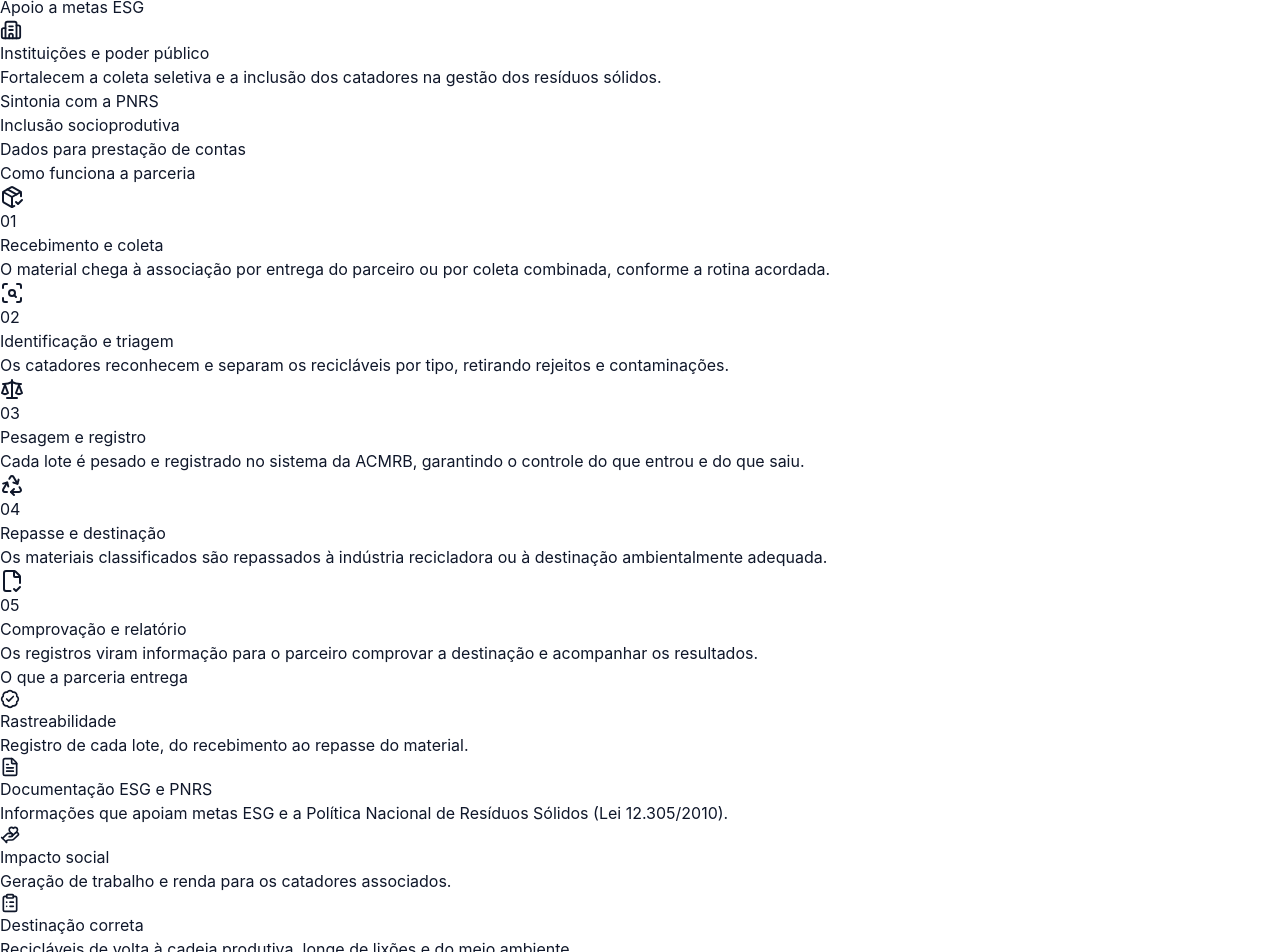
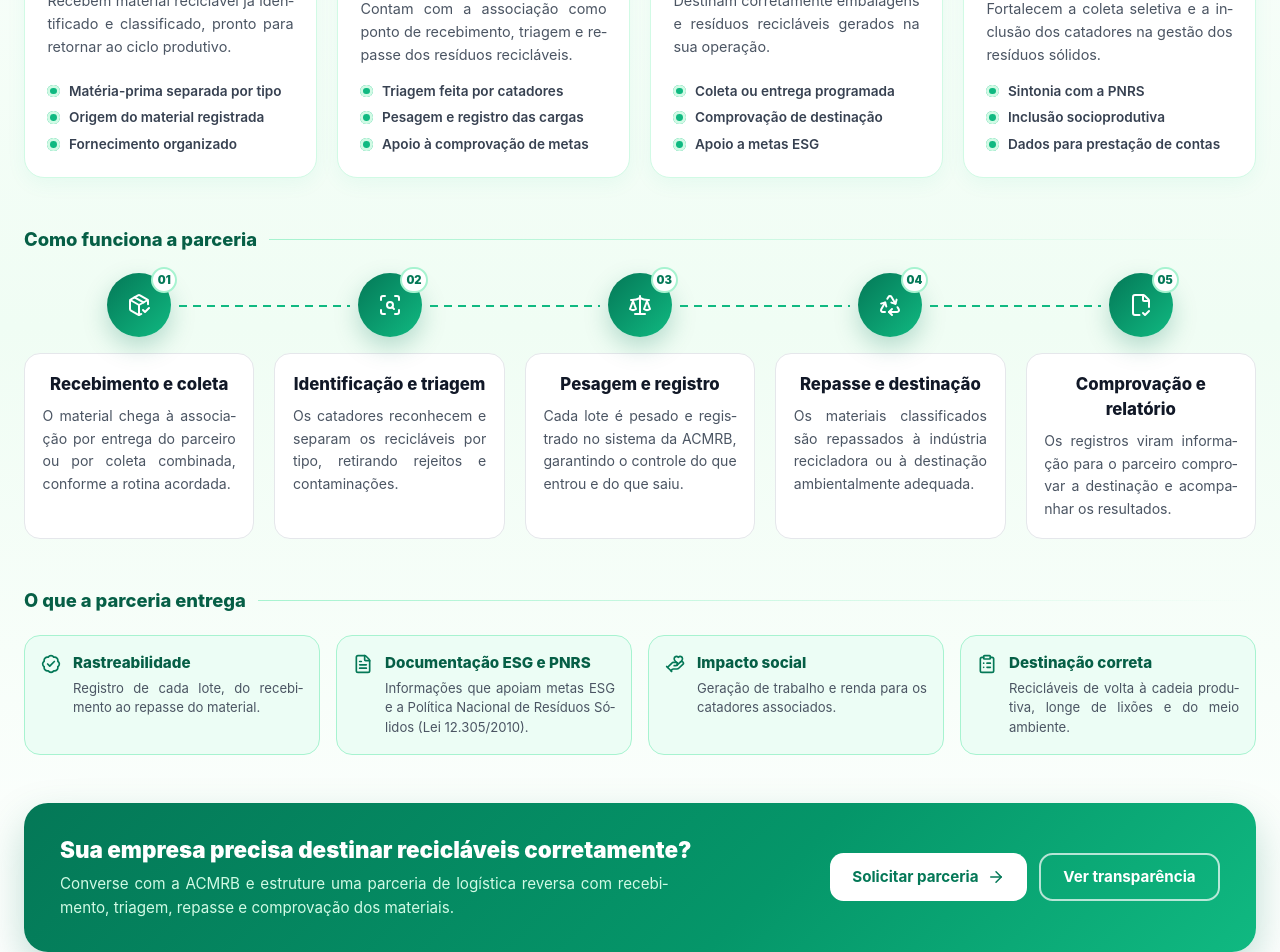
Before and after one commit to joota2500/acmrb-platform, a Next.js app: page / in a window 1280 px wide. Shown: the part 5180-6132 px from the top of the page. Built offline with nearby package versions, Linux system fonts and the light colour scheme; no server answers; the database is empty.

Commit message:
Estilos da seção Logística Reversa no padrão da Operação Integrada e responsividade

```diff
--- a/src/styles/reverse-logistics.css
+++ b/src/styles/reverse-logistics.css
@@ -1,60 +1,37 @@
-/* ==================== REVERSE LOGISTICS ==================== */
+/* ==================== REVERSE LOGISTICS SECTION ("Logística Reversa") ====================
+ * Paleta: verdes/esmeralda do projeto (#047857, #059669, #10b981, #a7f3d0,
+ * #d1fae5, #ecfdf5) + cinzas de texto (#111827, #374151, #4b5563).
+ * Breakpoints: celular ≤480px | tablet 481–1024px | desktop >1024px.
+ */
 
-.reverse {
+.revlog {
   position: relative;
   overflow: hidden;
-  padding: 4rem 0;
+  background: linear-gradient(180deg, #ffffff 0%, #f0fdf4 55%, #ffffff 100%);
+  padding: 4.5rem 0;
 }
 
-@media (min-width: 768px) {
-  .reverse {
-    padding: 5.5rem 0;
-  }
+.revlog__container {
+  max-width: 80rem;
+  margin: 0 auto;
+  padding: 0 1.5rem;
 }
 
-@media (min-width: 1024px) {
-  .reverse {
-    padding: 6.5rem 0;
-  }
+/* Parágrafos justificados em todas as telas; títulos ficam sem justificar */
+.revlog p {
+  text-align: justify;
+  hyphens: auto;
+  -webkit-hyphens: auto;
 }
 
-.reverse__bg {
-  position: absolute;
-  inset: 0;
-  background: linear-gradient(to bottom, white, rgba(236, 253, 245, 0.5));
-  pointer-events: none;
+/* ---------- Cabeçalho ---------- */
+.revlog__header {
+  max-width: 48rem;
+  margin: 0 auto 3rem;
+  text-align: center;
 }
 
-.reverse__container {
-  position: relative;
-  z-index: 10;
-  max-width: 80rem;
-  margin: 0 auto;
-  padding: 0 1rem;
-}
-
-@media (min-width: 768px) {
-  .reverse__container {
-    padding: 0 1.5rem;
-  }
-}
-
-/* Layout */
-.reverse__layout {
-  display: grid;
-  gap: 2.5rem;
-}
-
-@media (min-width: 1024px) {
-  .reverse__layout {
-    grid-template-columns: 1fr 1fr;
-    gap: 3.5rem;
-    align-items: center;
-  }
-}
-
-/* Left */
-.reverse__tag {
+.revlog__tag {
   display: inline-block;
   padding: 0.4rem 1rem;
   border-radius: 9999px;
@@ -65,185 +42,525 @@
   margin-bottom: 1rem;
 }
 
-.reverse__title {
-  font-size: 1.55rem;
+.revlog__title {
+  font-size: 2.1rem;
   font-weight: 900;
   color: #111827;
   line-height: 1.25;
+  text-align: center;
 }
 
-@media (min-width: 768px) {
-  .reverse__title {
-    font-size: 2.15rem;
-  }
+.revlog__title span {
+  color: #047857;
 }
 
-@media (min-width: 1024px) {
-  .reverse__title {
-    font-size: 2.4rem;
-  }
-}
-
-.reverse__description {
-  margin-top: 1.15rem;
-  font-size: 0.95rem;
-  line-height: 1.7;
+.revlog__description {
+  margin-top: 1.25rem;
+  font-size: 1.05rem;
+  line-height: 1.75;
   color: #4b5563;
 }
 
-@media (min-width: 768px) {
-  .reverse__description {
-    font-size: 1.05rem;
-  }
+/* Subtítulos de cada bloco (com linha decorativa) */
+.revlog__subtitle {
+  display: flex;
+  align-items: center;
+  gap: 0.75rem;
+  font-size: 1.15rem;
+  font-weight: 800;
+  color: #065f46;
+  margin: 3rem 0 1.25rem;
 }
 
-/* Features - 2 colunas no celular */
-.reverse__features {
-  margin-top: 1.75rem;
-  display: grid;
-  grid-template-columns: 1fr 1fr;
-  gap: 0.85rem;
+.revlog__subtitle::after {
+  content: "";
+  flex: 1;
+  height: 1px;
+  background: linear-gradient(90deg, #a7f3d0, transparent);
 }
 
-@media (min-width: 1024px) {
-  .reverse__features {
-    grid-template-columns: 1fr;
-    gap: 1rem;
-  }
+/* ---------- Públicos ---------- */
+.revlog__partners {
+  display: grid;
+  grid-template-columns: repeat(4, 1fr);
+  gap: 1.25rem;
 }
 
-.reverse__feature {
-  background: white;
-  border: 1px solid #e2e8f0;
-  border-radius: 1.15rem;
-  padding: 1rem;
+.revlog__partner {
+  display: flex;
+  flex-direction: column;
+  background: #ffffff;
+  border: 1px solid #d1fae5;
+  border-radius: 1.25rem;
+  padding: 1.4rem;
+  box-shadow: 0 6px 20px rgba(16, 185, 129, 0.06);
+  transition: transform 0.3s, box-shadow 0.3s, border-color 0.3s;
 }
 
-@media (min-width: 1024px) {
-  .reverse__feature {
-    padding: 1.25rem;
-  }
-}
-
-.reverse__feature h3 {
-  font-size: 0.95rem;
-  font-weight: 800;
-  color: #111827;
-}
-
-@media (min-width: 1024px) {
-  .reverse__feature h3 {
-    font-size: 1.1rem;
-  }
-}
-
-.reverse__feature p {
-  margin-top: 0.45rem;
-  font-size: 0.8rem;
-  line-height: 1.5;
-  color: #4b5563;
-}
-
-@media (min-width: 1024px) {
-  .reverse__feature p {
-    font-size: 0.95rem;
-  }
-}
-
-/* Botão */
-.reverse__btn {
-  margin-top: 1.75rem;
-  display: inline-flex;
-  align-items: center;
-  gap: 0.5rem;
-  height: 3rem;
-  padding: 0 1.5rem;
-  border-radius: 0.9rem;
-  background: #047857;
-  color: white;
-  font-weight: 700;
-  font-size: 0.9rem;
-  text-decoration: none;
-  transition: all 0.3s;
-}
-
-.reverse__btn:hover {
-  background: #065f46;
-  transform: translateY(-2px);
-}
-
-/* Services - 2 colunas no celular */
-.reverse__services {
-  display: grid;
-  grid-template-columns: 1fr 1fr;
-  gap: 0.85rem;
-}
-
-@media (min-width: 1024px) {
-  .reverse__services {
-    grid-template-columns: 1fr;
-    gap: 1rem;
-  }
-}
-
-.reverse__service {
-  display: flex;
-  flex-direction: column;
-  gap: 0.85rem;
-  background: white;
-  border: 1px solid #e2e8f0;
-  border-radius: 1.2rem;
-  padding: 1.15rem;
-  transition: all 0.3s;
-}
-
-@media (min-width: 1024px) {
-  .reverse__service {
-    flex-direction: row;
-    gap: 1.15rem;
-    padding: 1.35rem;
-  }
-}
-
-.reverse__service:hover {
-  transform: translateY(-3px);
-  box-shadow: 0 10px 25px rgba(16, 185, 129, 0.1);
+.revlog__partner:hover {
+  transform: translateY(-4px);
+  box-shadow: 0 14px 32px rgba(16, 185, 129, 0.12);
   border-color: #a7f3d0;
 }
 
-.reverse__service-icon {
-  width: 44px;
-  height: 44px;
+.revlog__partner-head {
+  display: flex;
+  align-items: center;
+  gap: 0.75rem;
+}
+
+.revlog__icon {
+  width: 42px;
+  height: 42px;
   border-radius: 12px;
   background: #d1fae5;
-  color: #059669;
+  color: #047857;
   display: flex;
   align-items: center;
   justify-content: center;
   flex-shrink: 0;
 }
 
-.reverse__service h3 {
-  font-size: 0.95rem;
+.revlog__partner h4 {
+  font-size: 1.05rem;
   font-weight: 800;
   color: #111827;
 }
 
-@media (min-width: 1024px) {
-  .reverse__service h3 {
-    font-size: 1.15rem;
-  }
+.revlog__partner p {
+  margin-top: 0.85rem;
+  font-size: 0.9rem;
+  line-height: 1.6;
+  color: #4b5563;
 }
 
-.reverse__service p {
-  margin-top: 0.4rem;
-  font-size: 0.8rem;
+.revlog__partner ul {
+  margin-top: auto;
+  padding-top: 0.9rem;
+  list-style: none;
+  display: grid;
+  gap: 0.4rem;
+}
+
+.revlog__partner li {
+  position: relative;
+  padding-left: 1.35rem;
+  font-size: 0.85rem;
+  color: #374151;
+  font-weight: 600;
+}
+
+/* Marcador verde da lista desenhado em CSS */
+.revlog__partner li::before {
+  content: "";
+  position: absolute;
+  left: 0;
+  top: 0.3em;
+  width: 0.8rem;
+  height: 0.8rem;
+  border-radius: 50%;
+  background: #10b981;
+  box-shadow: inset 0 0 0 3px #d1fae5;
+}
+
+/* ---------- Linha do tempo ---------- */
+.revlog__timeline {
+  list-style: none;
+  padding: 0;
+  margin: 0;
+  display: grid;
+  grid-template-columns: repeat(4, 1fr);
+  gap: 1.5rem;
+}
+
+.revlog__step {
+  position: relative;
+  display: flex;
+  flex-direction: column;
+  text-align: center;
+}
+
+/* Conector tracejado horizontal entre os marcadores */
+.revlog__step:not(:last-child)::after {
+  content: "";
+  position: absolute;
+  top: 32px;
+  left: calc(50% + 40px);
+  width: calc(100% - 80px + 1.5rem);
+  height: 2px;
+  background: repeating-linear-gradient(90deg, #10b981 0 8px, transparent 8px 14px);
+}
+
+.revlog__step-marker {
+  position: relative;
+  width: 64px;
+  height: 64px;
+  margin: 0 auto;
+  border-radius: 50%;
+  background: linear-gradient(135deg, #047857, #10b981);
+  color: #ffffff;
+  display: flex;
+  align-items: center;
+  justify-content: center;
+  flex-shrink: 0;
+  box-shadow: 0 10px 24px rgba(4, 120, 87, 0.25);
+}
+
+.revlog__step-marker span {
+  position: absolute;
+  top: -6px;
+  right: -6px;
+  min-width: 26px;
+  height: 26px;
+  padding: 0 4px;
+  border-radius: 9999px;
+  background: #ffffff;
+  color: #047857;
+  border: 2px solid #a7f3d0;
+  font-size: 0.7rem;
+  font-weight: 900;
+  display: flex;
+  align-items: center;
+  justify-content: center;
+}
+
+.revlog__step-body {
+  flex: 1;
+  margin-top: 1rem;
+  background: #ffffff;
+  border: 1px solid #e5e7eb;
+  border-radius: 1rem;
+  padding: 1.1rem;
+}
+
+.revlog__step-body h4 {
+  font-size: 1.05rem;
+  font-weight: 800;
+  color: #111827;
+}
+
+.revlog__step-body p {
+  margin-top: 0.5rem;
+  font-size: 0.88rem;
+  line-height: 1.6;
+  color: #4b5563;
+}
+
+/* ---------- Compromissos ---------- */
+.revlog__deliverables {
+  display: grid;
+  grid-template-columns: repeat(4, 1fr);
+  gap: 1rem;
+}
+
+.revlog__deliverable {
+  display: flex;
+  gap: 0.75rem;
+  align-items: flex-start;
+  background: #ecfdf5;
+  border: 1px solid #a7f3d0;
+  border-radius: 1rem;
+  padding: 1rem;
+  color: #047857;
+}
+
+.revlog__deliverable svg {
+  flex-shrink: 0;
+  margin-top: 2px;
+}
+
+.revlog__deliverable h4 {
+  font-size: 0.95rem;
+  font-weight: 800;
+  color: #065f46;
+}
+
+.revlog__deliverable p {
+  margin-top: 0.25rem;
+  font-size: 0.82rem;
   line-height: 1.5;
   color: #4b5563;
 }
 
-@media (min-width: 1024px) {
-  .reverse__service p {
+/* ---------- CTA ---------- */
+.revlog__cta {
+  margin-top: 3rem;
+  display: flex;
+  align-items: center;
+  justify-content: space-between;
+  gap: 2rem;
+  padding: 2rem 2.25rem;
+  border-radius: 1.5rem;
+  background: linear-gradient(135deg, #047857, #059669 60%, #10b981);
+  color: #ffffff;
+  box-shadow: 0 18px 40px rgba(4, 120, 87, 0.25);
+}
+
+.revlog__cta-text h3 {
+  font-size: 1.4rem;
+  font-weight: 900;
+  line-height: 1.3;
+}
+
+.revlog__cta-text p {
+  margin-top: 0.5rem;
+  font-size: 0.95rem;
+  line-height: 1.6;
+  color: #d1fae5;
+  max-width: 38rem;
+}
+
+.revlog__cta-buttons {
+  display: flex;
+  gap: 0.75rem;
+  flex-shrink: 0;
+}
+
+.revlog__btn-primary,
+.revlog__btn-secondary {
+  display: inline-flex;
+  align-items: center;
+  justify-content: center;
+  gap: 0.5rem;
+  height: 3rem;
+  padding: 0 1.4rem;
+  border-radius: 0.85rem;
+  font-weight: 700;
+  font-size: 0.95rem;
+  transition: transform 0.2s, background 0.2s;
+}
+
+.revlog__btn-primary {
+  background: #ffffff;
+  color: #047857;
+}
+
+.revlog__btn-secondary {
+  border: 2px solid rgba(255, 255, 255, 0.7);
+  color: #ffffff;
+}
+
+.revlog__btn-primary:hover,
+.revlog__btn-secondary:hover {
+  transform: translateY(-2px);
+}
+
+.revlog__btn-secondary:hover {
+  background: rgba(255, 255, 255, 0.12);
+}
+
+/* ==================== TABLET (481–1024px) ==================== */
+@media (max-width: 1024px) {
+  .revlog {
+    padding: 4rem 0;
+  }
+
+  .revlog__title {
+    font-size: 1.85rem;
+  }
+
+  .revlog__partners,
+  .revlog__deliverables {
+    grid-template-columns: repeat(2, 1fr);
+  }
+
+  /* Etapas em 2 colunas; conector só entre 01→02 e 03→04 */
+  .revlog__timeline {
+    grid-template-columns: repeat(2, 1fr);
+    row-gap: 2rem;
+  }
+
+  .revlog__step:nth-child(2n)::after {
+    display: none;
+  }
+
+  .revlog__cta {
+    flex-direction: column;
+    align-items: flex-start;
+    padding: 1.75rem;
+  }
+}
+
+/* ==================== CELULAR (≤480px) ==================== */
+@media (max-width: 480px) {
+  .revlog {
+    padding: 3rem 0;
+  }
+
+  .revlog__container {
+    padding: 0 1rem;
+  }
+
+  .revlog__header {
+    margin-bottom: 2rem;
+  }
+
+  .revlog__tag {
+    font-size: 0.72rem;
+  }
+
+  .revlog__title {
+    font-size: 1.4rem;
+  }
+
+  .revlog__description {
+    font-size: 0.88rem;
+    line-height: 1.65;
+  }
+
+  .revlog__subtitle {
+    font-size: 1rem;
+    margin: 2.25rem 0 1rem;
+  }
+
+  .revlog__partners,
+  .revlog__deliverables {
+    grid-template-columns: 1fr;
+    gap: 0.75rem;
+  }
+
+  .revlog__partner {
+    padding: 1.1rem;
+  }
+
+  .revlog__partner p {
+    font-size: 0.82rem;
+  }
+
+  .revlog__partner li {
+    font-size: 0.78rem;
+  }
+
+  /* Linha do tempo vertical: marcador à esquerda, conector descendo */
+  .revlog__timeline {
+    grid-template-columns: 1fr;
+    gap: 1.25rem;
+  }
+
+  .revlog__step {
+    flex-direction: row;
+    gap: 0.9rem;
+    text-align: left;
+  }
+
+  .revlog__step:not(:last-child)::after,
+  .revlog__step:nth-child(2n):not(:last-child)::after {
+    display: block;
+    top: 52px;
+    bottom: -1.25rem;
+    left: 25px;
+    width: 2px;
+    height: auto;
+    background: repeating-linear-gradient(180deg, #10b981 0 6px, transparent 6px 11px);
+  }
+
+  .revlog__step-marker {
+    width: 52px;
+    height: 52px;
+    margin: 0;
+  }
+
+  .revlog__step-marker svg {
+    width: 20px;
+    height: 20px;
+  }
+
+  .revlog__step-body {
+    margin-top: 0;
+    padding: 0.9rem;
+  }
+
+  .revlog__step-body h4 {
     font-size: 0.95rem;
   }
+
+  .revlog__step-body p {
+    font-size: 0.8rem;
+  }
+
+  .revlog__deliverable p {
+    font-size: 0.78rem;
+  }
+
+  .revlog__cta {
+    margin-top: 2.25rem;
+    padding: 1.4rem;
+    gap: 1.25rem;
+  }
+
+  .revlog__cta-text h3 {
+    font-size: 1.1rem;
+  }
+
+  .revlog__cta-text p {
+    font-size: 0.85rem;
+  }
+
+  .revlog__cta-buttons {
+    flex-direction: column;
+    width: 100%;
+  }
+
+  .revlog__btn-primary,
+  .revlog__btn-secondary {
+    width: 100%;
+  }
 }
+
+/* Respeita "reduzir movimento": sem deslocamentos no hover */
+@media (prefers-reduced-motion: reduce) {
+  .revlog__partner,
+  .revlog__btn-primary,
+  .revlog__btn-secondary {
+    transition: none;
+  }
+
+  .revlog__partner:hover,
+  .revlog__btn-primary:hover,
+  .revlog__btn-secondary:hover {
+    transform: none;
+  }
+}
+
+/* ==================== Ajustes específicos da Logística Reversa ==================== */
+/* Desktop: 5 etapas na linha do tempo */
+.revlog__timeline {
+  grid-template-columns: repeat(5, 1fr);
+  gap: 1.25rem;
+}
+
+.revlog__step:not(:last-child)::after {
+  width: calc(100% - 80px + 1.25rem);
+}
+
+/* Foco visível para navegação por teclado */
+.revlog__btn-primary:focus-visible,
+.revlog__btn-secondary:focus-visible {
+  outline: 3px solid #a7f3d0;
+  outline-offset: 3px;
+}
+
+@media (max-width: 1024px) {
+  .revlog__timeline {
+    grid-template-columns: repeat(2, 1fr);
+    row-gap: 2rem;
+  }
+
+  .revlog__step:nth-child(2n)::after,
+  .revlog__step:last-child::after {
+    display: none;
+  }
+}
+
+@media (max-width: 480px) {
+  .revlog__timeline {
+    grid-template-columns: 1fr;
+    gap: 1.25rem;
+  }
+
+  .revlog__step:not(:last-child)::after,
+  .revlog__step:nth-child(2n):not(:last-child)::after {
+    display: block;
+    width: 2px;
+  }
+}
```
